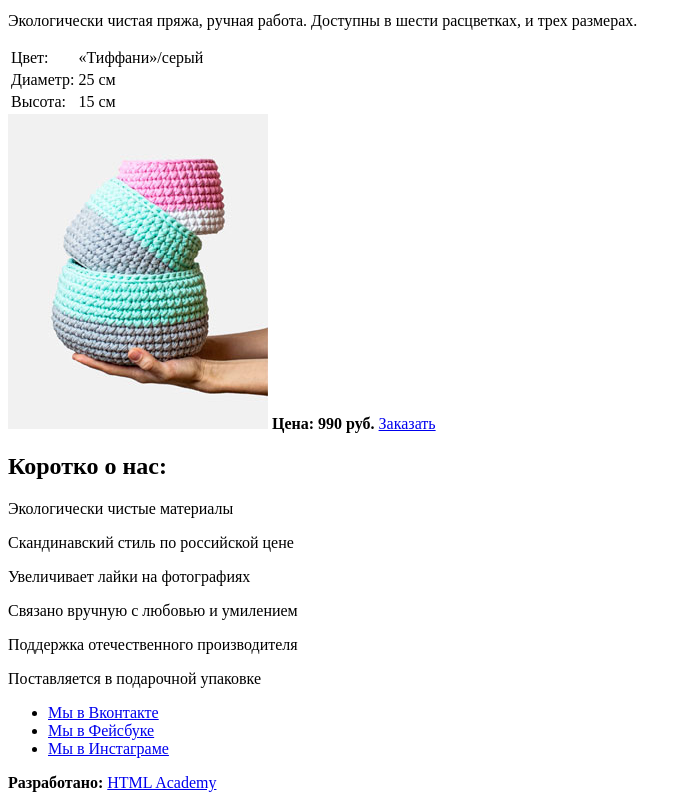
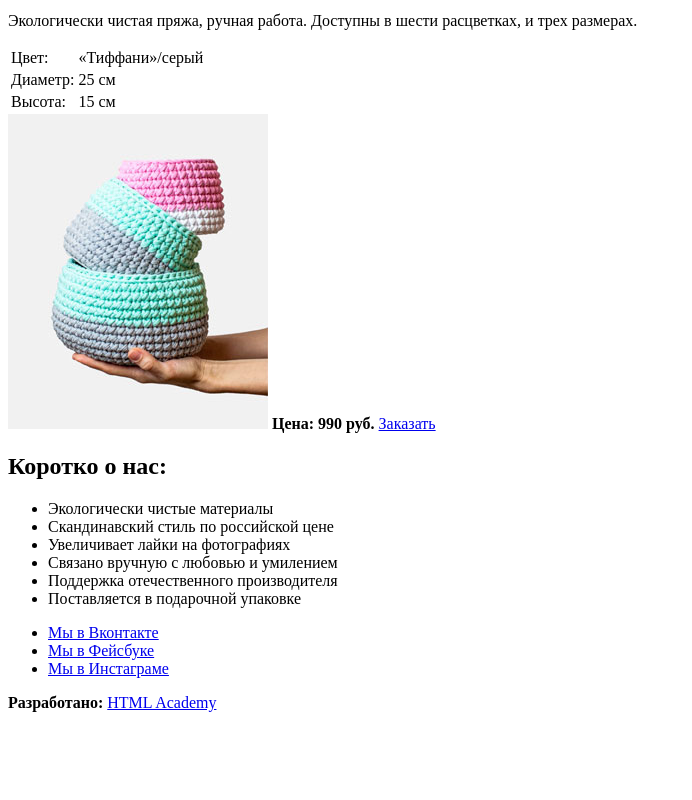
Before and after one commit to POZyTIV4IK/1080013-mishka-17, a website: page source/index.html in a window 1280 px wide. Shown: the part 464-1264 px from the top of the page, without its empty margins (0-692 px from the left). After the commit the page ends 1184 px from the top, so only its background shows below. Drawn offline with Linux system fonts and the light colour scheme.

Commit message:
Добавил исправления

```diff
--- a/source/index.html
+++ b/source/index.html
@@ -90,15 +90,15 @@
     </section>
 
     <section class="about-us">
-      <header class="about-us__header">
         <h2 class="about-us__title">Коротко о нас:</h2>
-      </header>
-      <p class="about-us__description">Экологически чистые материалы</p>
-      <p class="about-us__description">Скандинавский стиль по российской цене</p>
-      <p class="about-us__description">Увеличивает лайки на фотографиях</p>
-      <p class="about-us__description">Связано вручную с любовью и умилением</p>
-      <p class="about-us__description">Поддержка отечественного производителя</p>
-      <p class="about-us__description">Поставляется в подарочной упаковке</p>
+        <ul class="about-us__list">
+      <li class="about-us__description">Экологически чистые материалы</li>
+      <li class="about-us__description">Скандинавский стиль по российской цене</li>
+      <li class="about-us__description">Увеличивает лайки на фотографиях</li>
+      <li class="about-us__description">Связано вручную с любовью и умилением</li>
+      <li class="about-us__description">Поддержка отечественного производителя</li>
+      <li class="about-us__description">Поставляется в подарочной упаковке</li>
+      <ul>
     </section>
 
   </main>
```
Also changed, not shown: source/catalog.html (+3 -6 lines).
